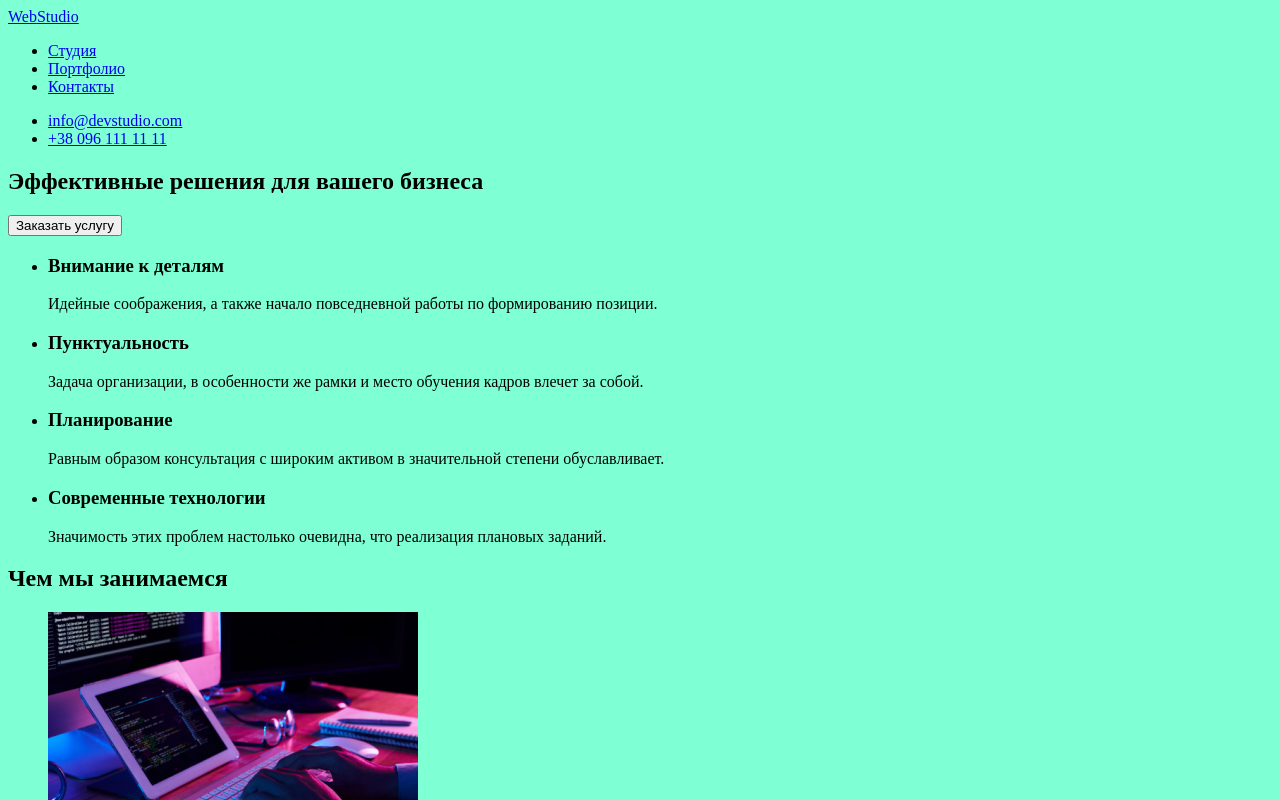
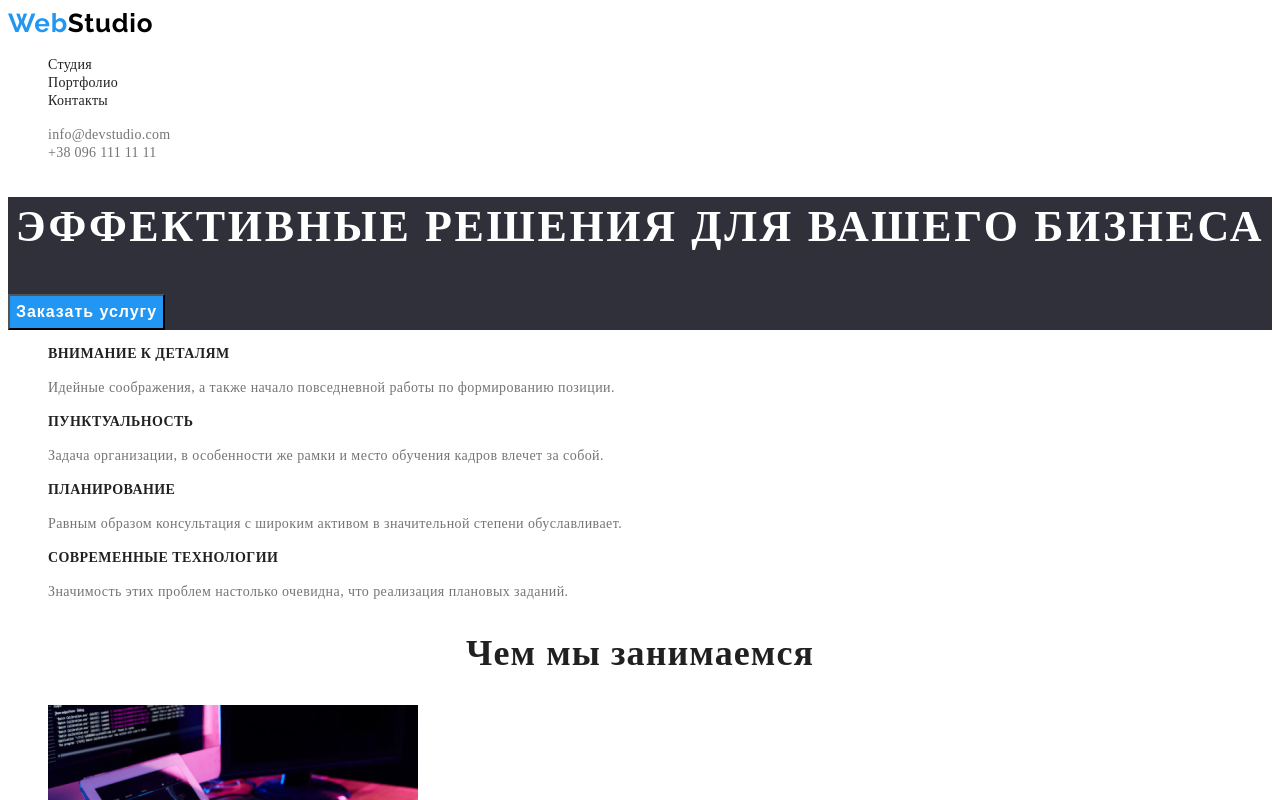
Before and after one commit to YevheniiaVolkova/goit-markup-hw-02, a plain HTML site: page index.html in a window 1280 px wide. Shown: the top 800 px of the page. Drawn offline with Linux system fonts and the light colour scheme.

Commit message:
Добавлена стили текстов

```diff
--- a/css/styles.css
+++ b/css/styles.css
@@ -1,5 +1,123 @@
-body {
-  background-color: aquamarine;
+:root {
+  --accent-color: #2196f3;
+  --main-font: "Roboto", sans-serif;
+  --secondary-font: "Raleway", sans-serif;
 }
-.site-nav a {
+
+.list {
+  list-style: none;
 }
+
+.link {
+  text-decoration: none;
+}
+.body {
+  font-family: var(--main-font);
+}
+
+/* ======= HEADER ======= */
+.name-site {
+  font-family: var(--secondary-font);
+  font-weight: bold;
+  font-size: 26px;
+  line-height: 1.19;
+  letter-spacing: 0.03em;
+  color: black;
+}
+
+.first-part-name-site {
+  color: var(--accent-color);
+}
+.menu-link {
+  font-weight: 500;
+  font-size: 14px;
+  line-height: 1.14;
+  letter-spacing: 0.02em;
+  color: #212121;
+}
+.menu-link:hover,
+.menu-link:focus {
+  color: var(--accent-color);
+}
+.mail-link,
+.tel-link {
+  font-weight: 500;
+  font-size: 14px;
+  line-height: 1.14;
+  letter-spacing: 0.02em;
+  color: #757575;
+}
+.mail-link:hover,
+.mail-link:focus,
+.tel-link:hover,
+.tel-link:focus {
+  color: var(--accent-color);
+}
+/* ======= END HEADER ======= */
+
+/* ======= HERO ======= */
+.hero {
+  background: #2f303a;
+}
+
+.hero-title {
+  color: #ffffff;
+  font-weight: 900;
+  font-size: 44px;
+  line-height: 1.36;
+  letter-spacing: 0.06em;
+  text-transform: uppercase;
+  text-align: center;
+}
+
+.modal-btn {
+  font-weight: bold;
+  font-size: 16px;
+  line-height: 1.87;
+  display: flex;
+  align-items: center;
+  text-align: center;
+  letter-spacing: 0.06em;
+  color: #ffffff;
+  background: #2196f3;
+}
+
+.modal-btn:hover,
+.modal-btn:focus {
+  background: #188ce8;
+}
+/* ======= END HERO ======= */
+
+/* ======= ADVANTAGES ======= */
+
+.advantages-list-name {
+  font-weight: bold;
+  font-size: 14px;
+  line-height: 16px;
+  letter-spacing: 0.03em;
+  text-transform: uppercase;
+  color: #212121;
+}
+.advantages-list-description {
+  font-weight: normal;
+  font-size: 14px;
+  line-height: 1.71;
+  letter-spacing: 0.03em;
+  color: #757575;
+}
+/* ======= END ADVANTAGES ======= */
+
+/* ======= WORK-PROCESS ======= */
+.work-process-name {
+  font-weight: bold;
+  font-size: 36px;
+  line-height: 1.16;
+  text-align: center;
+  letter-spacing: 0.03em;
+  color: #212121;
+}
+/* ======= END WORK-PROCESS ======= */
+
+/* ======= WORK-PROCESS ======= */
+
+/* ======= END WORK-PROCESS ======= */
--- a/index.html
+++ b/index.html
@@ -5,61 +5,63 @@
     <meta http-equiv="X-UA-Compatible" content="IE=edge">
     <meta name="viewport" content="width=device-width, initial-scale=1.0">
     <title>GogIT Markup HW 02</title>
+    <link rel="preconnect" href="https://fonts.gstatic.com">
+    <link href="https://fonts.googleapis.com/css2?family=Raleway:wght@700&family=Roboto:wght@400;500;700;900&display=swap"
+        rel="stylesheet">
     <link rel="stylesheet" href="./css/styles.css">
 </head>
 <body>
-    <header class="page-header">
-       <nav>
-            <a href="./index.html" class="name-site"><span>Web</span>Studio</a>
-            <ul class="site-nav">
-                <li><a href="#">Студия </a></li>
-                <li><a href="./portfolio.html">Портфолио</a></li>
-                <li><a href="#">Контакты</a></li>
+    <header class="header">
+       <nav class="navigation-site">
+            <a href="./index.html" class="name-site link"><span class="first-part-name-site">Web</span>Studio</a>
+            <ul class="menu list">
+                <li class="menu-item list"><a href="#" class="menu-link link">Студия </a></li>
+                <li class="menu-item list"><a href="./portfolio.html" class="menu-link link" >Портфолио</a></li>
+                <li class="menu-item list"><a href="#" class="menu-link link">Контакты</a></li>
             </ul>
        </nav>
-        <ul>
-            <li><a href="mailto:info@devstudio.com">info@devstudio.com</a></li>
-            <li><a href="tel:+380961111111">+38 096 111 11 11</a></li>
+        <ul class="header-contact list">
+            <li class="header-contact-item list"><a href="mailto:info@devstudio.com" class="mail-link link">info@devstudio.com</a></li>
+            <li class="header-contact-item list"><a href="tel:+380961111111" class="tel-link link">+38 096 111 11 11</a></li>
         </ul>
 
     </header>
-
     <main>
-        <!--Презентация-->
-        <section>
-            <h1>Эффективные решения для вашего бизнеса</h1>
-            <button type="button">Заказать услугу</button>
+        <!--Hero-->
+        <section class="hero">
+            <h1 class="hero-title">Эффективные решения для вашего бизнеса</h1>
+            <button type="button" class="modal-btn">Заказать услугу</button>
         </section>
 
         <!--Преимущества-->
-        <section>
-            <ul>
-                <li>
-                    <h3>Внимание к деталям</h3>
-                    <p>Идейные соображения, а также начало повседневной работы по формированию позиции.</p>
+        <section class="advantages">
+            <ul class="advantages-list list">
+                <li class="advantages-list-item list">
+                    <h3 class="advantages-list-name">Внимание к деталям</h3>
+                    <p class="advantages-list-description">Идейные соображения, а также начало повседневной работы по формированию позиции.</p>
                 </li>
-                <li>
-                    <h3>Пунктуальность</h3>
-                    <p>Задача организации, в особенности же рамки и место обучения кадров влечет за собой.</p>
+                <li class="advantages-list-item list">
+                    <h3 class="advantages-list-name">Пунктуальность</h3>
+                    <p class="advantages-list-description">Задача организации, в особенности же рамки и место обучения кадров влечет за собой.</p>
                 </li>
-                <li>
-                    <h3>Планирование</h3>
-                    <p>Равным образом консультация с широким активом в значительной степени обуславливает.</p>
+                <li class="advantages-list-item list">
+                    <h3 class="advantages-list-name">Планирование</h3>
+                    <p class="advantages-list-description">Равным образом консультация с широким активом в значительной степени обуславливает.</p>
                 </li>
-                <li>
-                    <h3>Современные технологии</h3>
-                    <p>Значимость этих проблем настолько очевидна, что реализация плановых заданий.</p>
+                <li class="advantages-list-item list">
+                    <h3 class="advantages-list-name">Современные технологии</h3>
+                    <p class="advantages-list-description">Значимость этих проблем настолько очевидна, что реализация плановых заданий.</p>
                 </li>
             </ul>
         </section>
 
         <!--Чем мы занимаемся-->
-        <section>
-            <h2>Чем мы занимаемся</h2>
-            <ul>
-                <li><img src="./images/boxone.jpg" alt="Идентификация и классификация языков программирования" width="370" height="294"></li>
-                <li><img src="./images/boxtwo.jpg" alt="Офисная техника" width="370" height="294"></li>
-                <li><img src="./images/boxthree.jpg" alt="Персональный компьютер" width="370" height="294"></li>
+        <section class="work-process">
+            <h2 class="work-process-name">Чем мы занимаемся</h2>
+            <ul class="work-process-list list">
+                <li class="work-process-item list"><img src="./images/boxone.jpg" alt="Идентификация и классификация языков программирования" width="370" height="294"></li>
+                <li class="work-process-item list"><img src="./images/boxtwo.jpg" alt="Офисная техника" width="370" height="294"></li>
+                <li class="work-process-item list"><img src="./images/boxthree.jpg" alt="Персональный компьютер" width="370" height="294"></li>
             </ul>
         </section>
 
```
Also changed, not shown: portfolio.html (+2 -0 lines).
